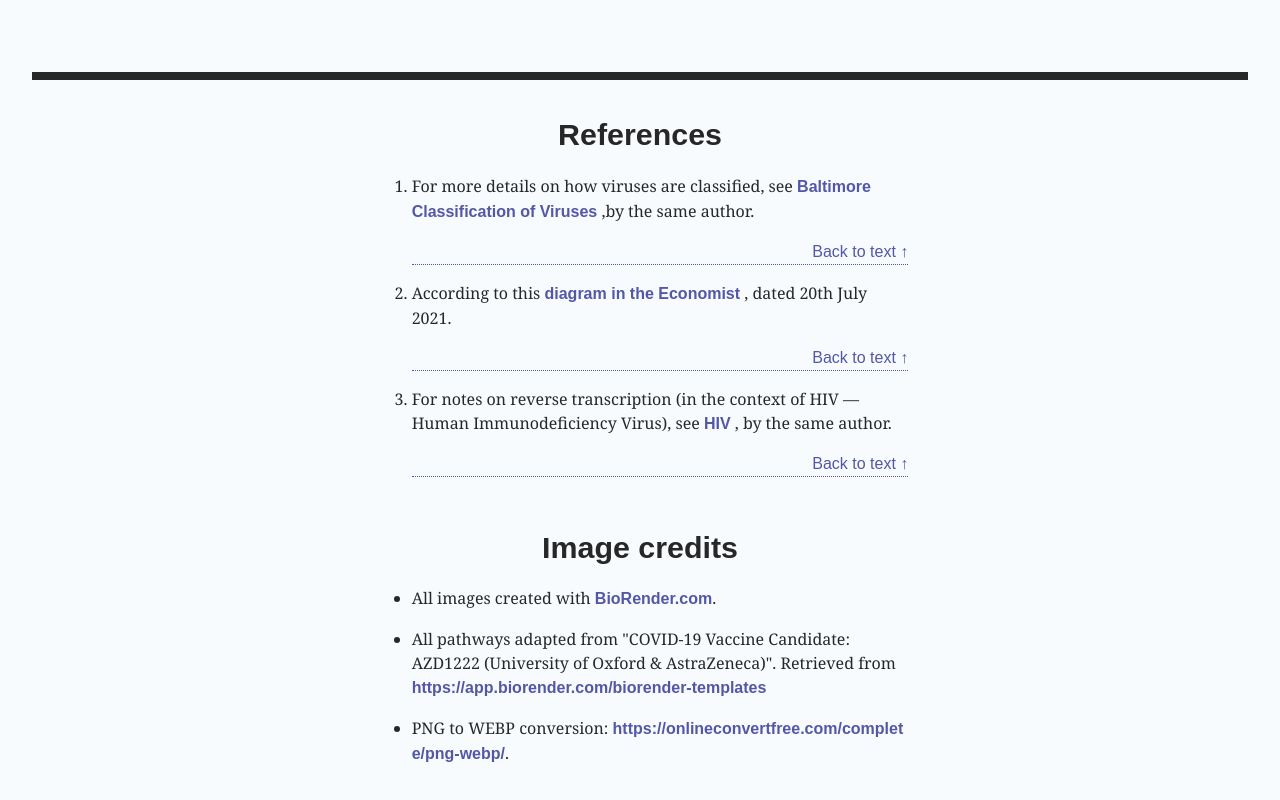
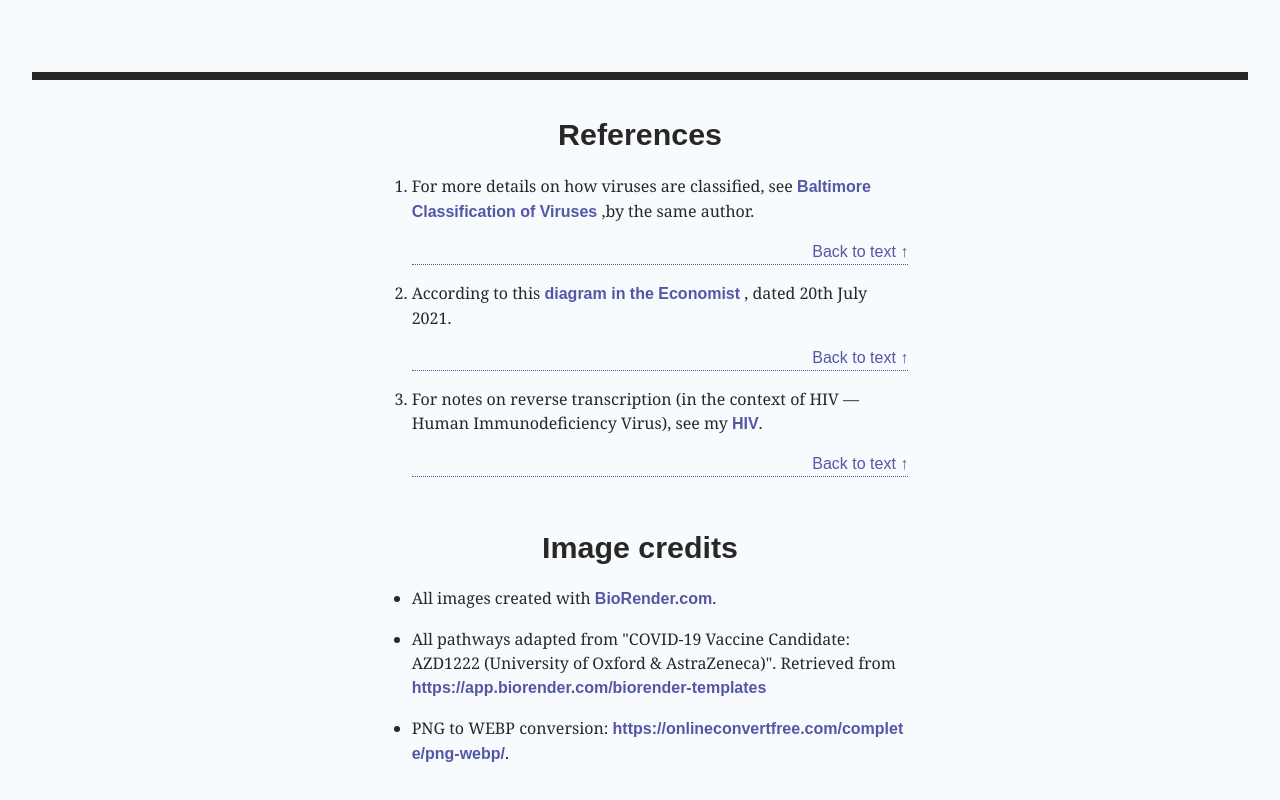
Before and after one commit to chrisnajman/sars-cov-2-covid-19-vaccines, a plain HTML site: page index.html in a window 1280 px wide. Shown: the part 6532-7332 px from the top of the page. Drawn offline with Linux system fonts and the light colour scheme.

Commit message:
further edit to image ref

```diff
--- a/index.html
+++ b/index.html
@@ -376,14 +376,13 @@
             <li id="note3">
               <p>
                 For notes on reverse transcription (in the context of HIV
-                &mdash; Human Immunodeficiency Virus), see
+                &mdash; Human Immunodeficiency Virus), see my
                 <a
                   href="https://chrisnajman.github.io/hiv/"
                   target="_blank"
                   rel="noopener noreferrer"
                   >HIV</a
-                >
-                , by the same author.
+                >.
                 <a href="#ref3" class="ref">Back to text &#8593;</a>
               </p>
             </li>
```
